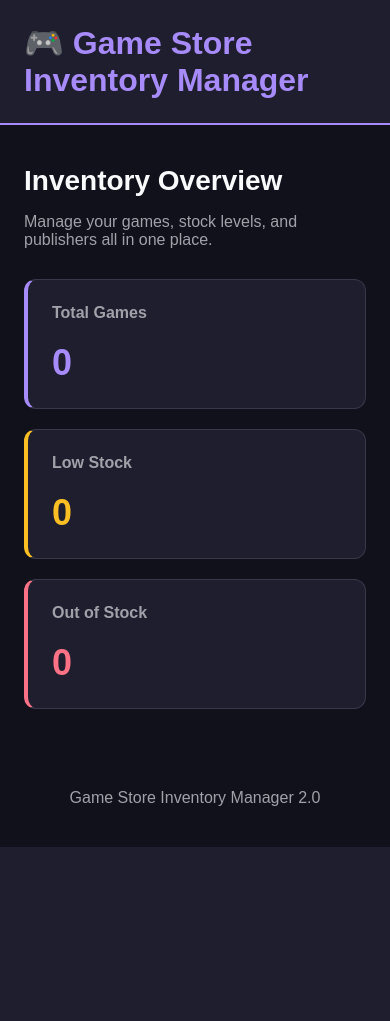
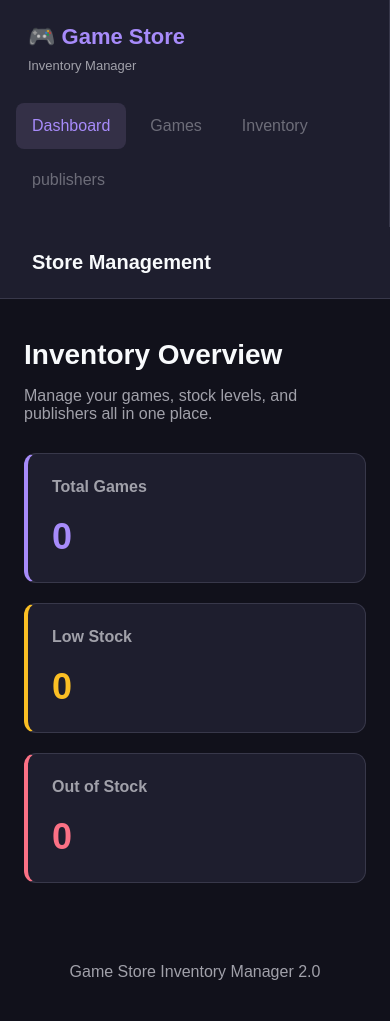
Before and after one commit to Mitchell-McShane/game-store-inventory-v2, a Flask app: page / in a window 390 px wide. Before the commit the page ends 847 px from the top, so only its background shows below. Run offline with Flask 3, Linux system fonts and the light colour scheme.

Commit message:
feat: add sidebar navigation and responsive layout

```diff
--- a/static/css/style.css
+++ b/static/css/style.css
@@ -103,3 +103,98 @@ footer {
         grid-template-columns: 1fr;
     }
 }
+
+/* Main Application Layout */
+
+.app-layout {
+    display: flex;
+    min-height: 100vh;
+}
+
+.sidebar {
+    width: 250px;
+    flex-shrink: 0;
+    background-color: var(--bg-secondary);
+    border-right: 1px solid #38384a;
+    padding: 24px 16px;
+}
+
+.sidebar-brand {
+    padding: 0 12px 30px;
+}
+
+.sidebar-brand h1 {
+    font-size: 22px;
+    color: var(--accent);
+    margin: 0 0 8px;
+}
+
+.sidebar-brand p {
+    color: var(--text-secondary);
+    font-size: 13px;
+    margin: 0;
+}
+
+.sidebar nav {
+    display: flex;
+    flex-direction: column;
+    gap: 8px;
+}
+
+.nav-link {
+    display: block;
+    padding: 14px 16px;
+    color: var(--text-secondary);
+    text-decoration: none;
+    border-radius: 8px;
+    font-weight: 500;
+}
+
+.nav-link.active {
+    background-color: #343047;
+    color: var(--accent);
+}
+
+a.nav-link:hover {
+    background-color: #343047;
+    color: var(--text-primary)
+}
+
+.nav-placeholder {
+    opacity: 0.6;
+    cursor: default;
+}
+
+.content-wrapper {
+    flex: 1;
+    min-width: 0;
+}
+
+.topbar {
+    background-color: var(--bg-secondary);
+    padding: 24px 32px;
+    border-bottom: 1px solid #38384a;
+}
+
+.topbar h2 {
+    margin: 0;
+    font-size: 20px;
+    color: var(--text-primary);
+}
+
+/* Responsive Sidebar */
+
+@media (max-width: 700px) {
+    .app-layout {
+        flex-direction: column;
+    }
+
+    .sidebar {
+        width: 100%;
+    }
+
+    .sidebar nav {
+        flex-direction: row;
+        flex-wrap: wrap;
+    }
+}
--- a/templates/base.html
+++ b/templates/base.html
@@ -2,6 +2,7 @@
 <html lang="en" <head>
 <meta charset="UTF-8">
 <meta name="viewport" content="width=device-width, initial-scale=1.0">
+
 <title>{% block title %}Game Store Inventory{% endblock %}</title>
 
 <link rel="stylesheet" href="{{ url_for('static', filename='css/style.css') }}">
@@ -9,8 +10,29 @@
 </head>
 
 <body>
-    <header>
-        <h1>🎮 Game Store Inventory Manager</h1>
+
+    <div class="app-layout">
+
+        <aside class="sidebar">
+            <div class="sidebar-brand">
+                <h1>🎮 Game Store</h1>
+                <p>Inventory Manager</p>
+            </div>
+
+            <nav aria-label="Main navigation">
+                <a href="{{ url_for('home') }}" class="nav-link active">
+                    Dashboard
+                </a>
+
+                <span class="nav-link nav-placeholder">Games</span>
+                <span class="nav-link nav-placeholder">Inventory</span>
+                <span class="nav-link nav-placeholder">publishers</span>
+            </nav>
+        </aside>
+
+        <div class="content-wrapper">
+            <header class="topbar">
+                <h2>Store Management</h2>
             </header>
 
             <main>
@@ -21,6 +43,10 @@
             <footer>
                 <p>Game Store Inventory Manager 2.0</p>
             </footer>
+        </div>
+
+    </div>
+
 </body>
 
 </html>
```
Lines whose indentation alone changed are shown as unchanged.
